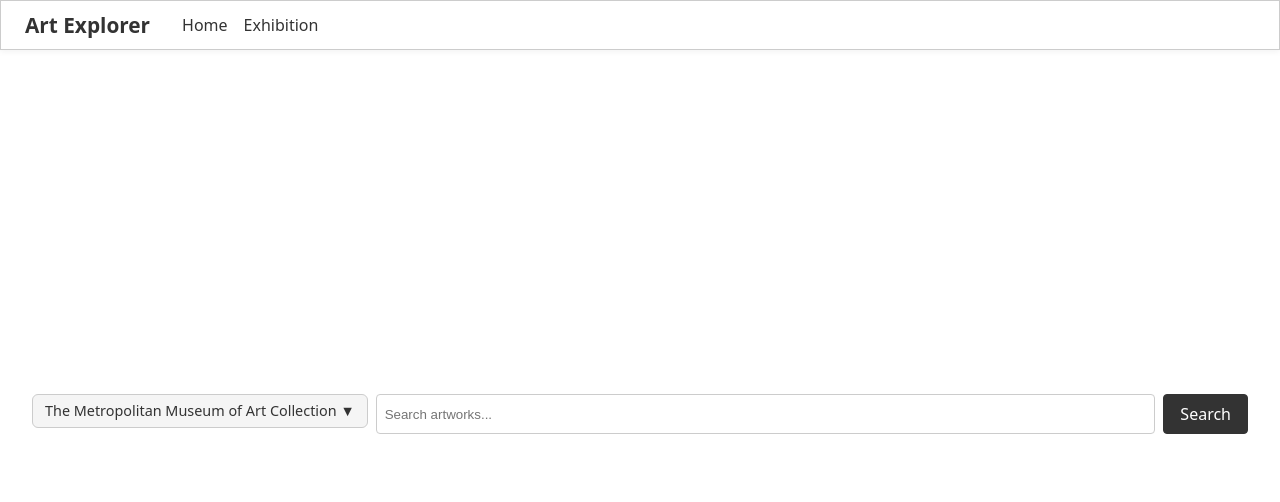
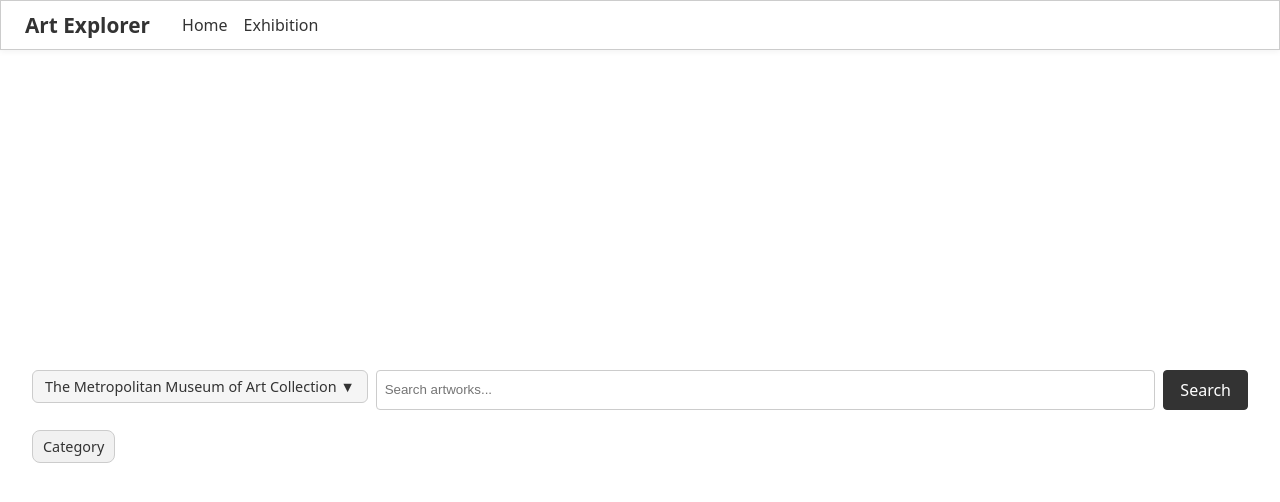
Before and after one commit to Lione-25/exhibition-curator, a React (Vite) app: page / in a window 1280 px wide. Shown: the top 502 px of the page. Built offline with nearby package versions, Linux system fonts and the light colour scheme.

Commit message:
add filter by category for science museum

```diff
--- a/src/api/theScienceMuseum.ts
+++ b/src/api/theScienceMuseum.ts
@@ -9,11 +9,21 @@ const BASE_URL = "https://collection.sciencemuseumgroup.org.uk";
 export async function searchScienceMuseum(
   query: string,
   page = 0,
-  pageSize = 50
+  pageSize = 50,
+  category?: string
 ): Promise<{ id: string; type: string; link: string }[]> {
-  const url = `${BASE_URL}/search?q=${encodeURIComponent(
+  const formattedCategory = category
+    ? category.toLowerCase().replace(/\s+/g, "-")
+    : "";
+
+  const basePath = `${BASE_URL}/search/objects`;
+  const categoryPath = formattedCategory
+    ? `/categories/${formattedCategory}`
+    : "";
+  const queryParams = `?q=${encodeURIComponent(
     query
   )}&page[number]=${page}&page[size]=${pageSize}`;
+  const url = `${basePath}${categoryPath}${queryParams}`;
 
   const { data } = await axios.get(url, {
     headers: { Accept: "application/json" },
--- /dev/null
+++ b/src/components/FilterPanel.tsx
@@ -0,0 +1,66 @@
+import { useState } from "react";
+import "../styles/FilterPanel.css";
+
+const categories = [
+  "Photographs",
+  "Printing & Writing",
+  "Materia Medica & Pharmacology",
+  "Surgery",
+  "Railway Posters, Notices & Handbills",
+  "Photographic Technology",
+  "Cinematography",
+  "Classical & Medieval Medicine",
+  "Documents",
+  "Art",
+];
+
+interface FilterPanelProps {
+  onApply: (option: string | null) => void;
+}
+
+export default function FilterPanel({ onApply }: FilterPanelProps) {
+  const [open, setOpen] = useState(false);
+  const [selected, setSelected] = useState<string | null>(null);
+
+  const handleSelect = (option: string) => {
+    // If the same one is clicked, unselect and clear filter
+    if (selected === option) {
+      setSelected(null);
+      onApply(null);
+    } else {
+      setSelected(option);
+      onApply(option);
+    }
+    setOpen(false);
+  };
+
+  return (
+    <div className="filter-panel">
+      <div className="filter-category">
+        <button
+          className={`filter-button ${selected ? "filtered" : ""}`}
+          onClick={() => setOpen(!open)}
+        >
+          Category
+          {selected && <span className="selected-option"> • {selected}</span>}
+        </button>
+
+        {open && (
+          <div className="dropdown">
+            {categories.map((option) => (
+              <label
+                key={option}
+                className={`dropdown-option ${
+                  selected === option ? "active" : ""
+                }`}
+                onClick={() => handleSelect(option)}
+              >
+                {option}
+              </label>
+            ))}
+          </div>
+        )}
+      </div>
+    </div>
+  );
+}
--- a/src/pages/Home.tsx
+++ b/src/pages/Home.tsx
@@ -1,5 +1,6 @@
 import { useState, useEffect, useRef } from "react";
 import SearchBar from "../components/SearchBar";
+import FilterPanel from "../components/FilterPanel";
 import ArtGrid from "../components/ArtGrid";
 import ViewerModal from "../components/ViewerModal";
 import { searchMetArt, fetchMetObjects } from "../api/met";
@@ -13,6 +14,7 @@ export default function Home() {
   const [selected, setSelected] = useState<any | null>(null);
   const [query, setQuery] = useState("");
   const [museum, setMuseum] = useState<"met" | "science">("met");
+  const [selectedCategory, setSelectedCategory] = useState<string | null>(null);
   const [page, setPage] = useState(1);
   const [loading, setLoading] = useState(false);
   const [objectIDs, setObjectIDs] = useState<
@@ -27,7 +29,8 @@ export default function Home() {
 
   async function handleSearch(
     newQuery: string,
-    selectedMuseum: "met" | "science"
+    selectedMuseum: "met" | "science",
+    category?: string | null
   ) {
     setQuery(newQuery);
     setMuseum(selectedMuseum);
@@ -40,7 +43,7 @@ export default function Home() {
       if (selectedMuseum === "met") {
         ids = await searchMetArt(newQuery); // number[]
       } else {
-        ids = await searchScienceMuseum(newQuery); // object[]
+        ids = await searchScienceMuseum(newQuery, 0, 50, category || undefined); // object[]
       }
 
       setObjectIDs(ids);
@@ -115,13 +118,20 @@ export default function Home() {
     };
   }, [hasMore, loading, page, objectIDs]);
 
+  useEffect(() => {
+    if (museum === "science" && query) {
+      handleSearch(query, museum, selectedCategory);
+    }
+  }, [selectedCategory]);
+
   return (
     <div>
       <SearchBar
-        onSearch={handleSearch}
+        onSearch={(q, m) => handleSearch(q, m, selectedCategory)}
         museum={museum}
         setMuseum={setMuseum}
       />
+      <FilterPanel onApply={setSelectedCategory} />
 
       {error && <p style={{ color: "red" }}>{error}</p>}
       {loading && <p>Loading...</p>}
--- /dev/null
+++ b/src/styles/FilterPanel.css
@@ -0,0 +1,66 @@
+.filter-panel {
+  position: relative;
+  display: flex;
+  justify-content: flex-start;
+  /* padding: 0.5rem; */
+  padding-bottom: 1rem;
+}
+
+.filter-category {
+  position: relative;
+}
+
+.filter-button {
+  background: #f1f1f1;
+  border: 1px solid #ccc;
+  border-radius: 8px;
+  padding: 6px 10px;
+  cursor: pointer;
+  font-size: 0.9rem;
+  transition: all 0.2s ease;
+  color: #333;
+}
+
+.filter-button.filtered {
+  background: #e0f0ff;
+  border-color: #007bff;
+  color: #007bff;
+  font-weight: 500;
+}
+
+.dropdown {
+  position: absolute;
+  background: white;
+  border: 1px solid #ddd;
+  border-radius: 8px;
+  box-shadow: 0 2px 6px rgba(0, 0, 0, 0.15);
+  top: 110%;
+  left: 0;
+  z-index: 10;
+  width: max-content;
+  min-width: 240px;
+  padding: 0.3rem;
+  color: #333;
+}
+
+.dropdown-option {
+  display: block;
+  padding: 6px 10px;
+  cursor: pointer;
+  transition: background 0.2s, color 0.2s;
+}
+
+.dropdown-option:hover {
+  background: #f5f5f5;
+}
+
+.dropdown-option.active {
+  background: #e0f0ff;
+  color: #007bff;
+  font-weight: 500;
+}
+
+.selected-option {
+  font-size: 0.8rem;
+  color: #007bff;
+}
```
